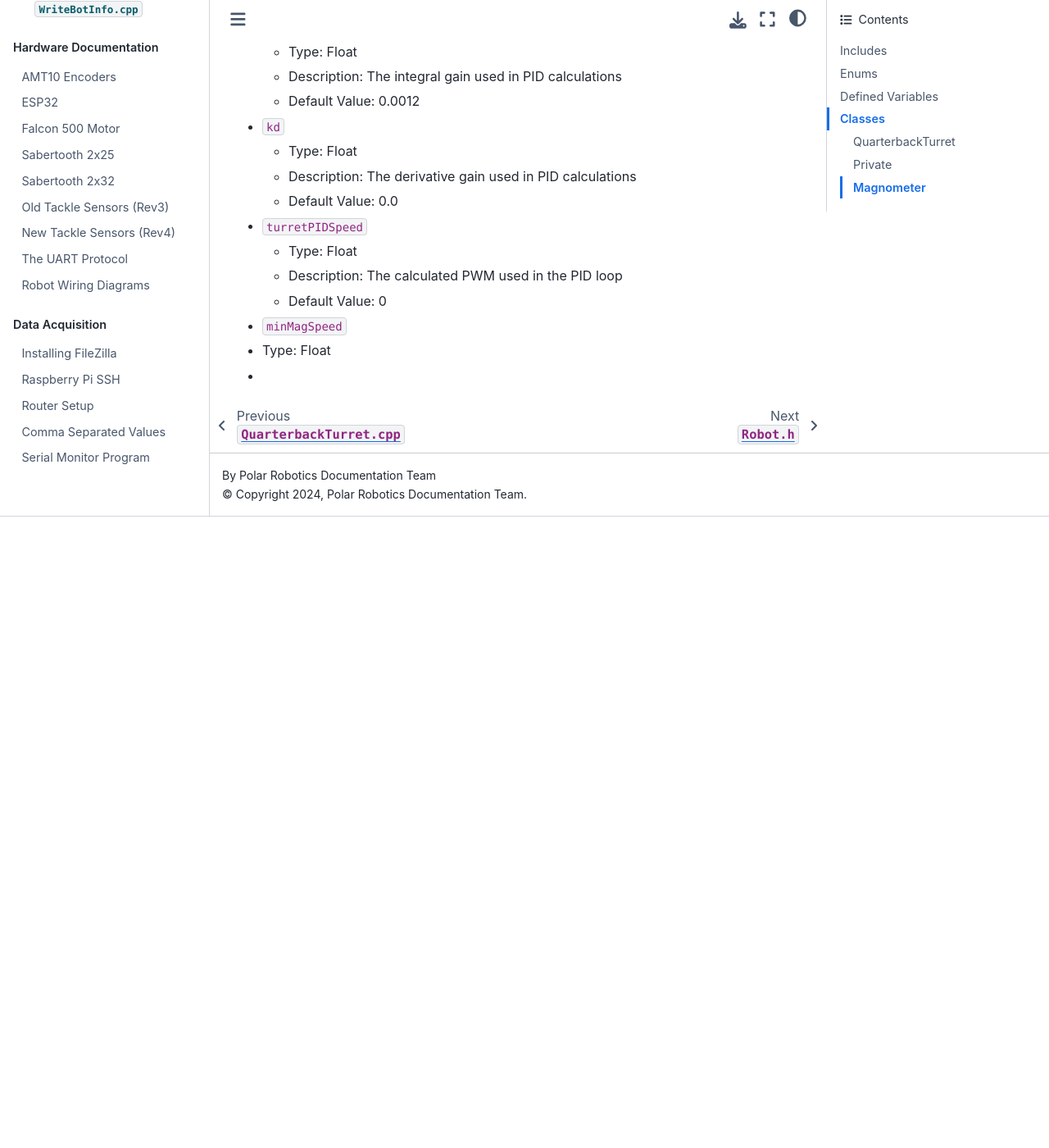
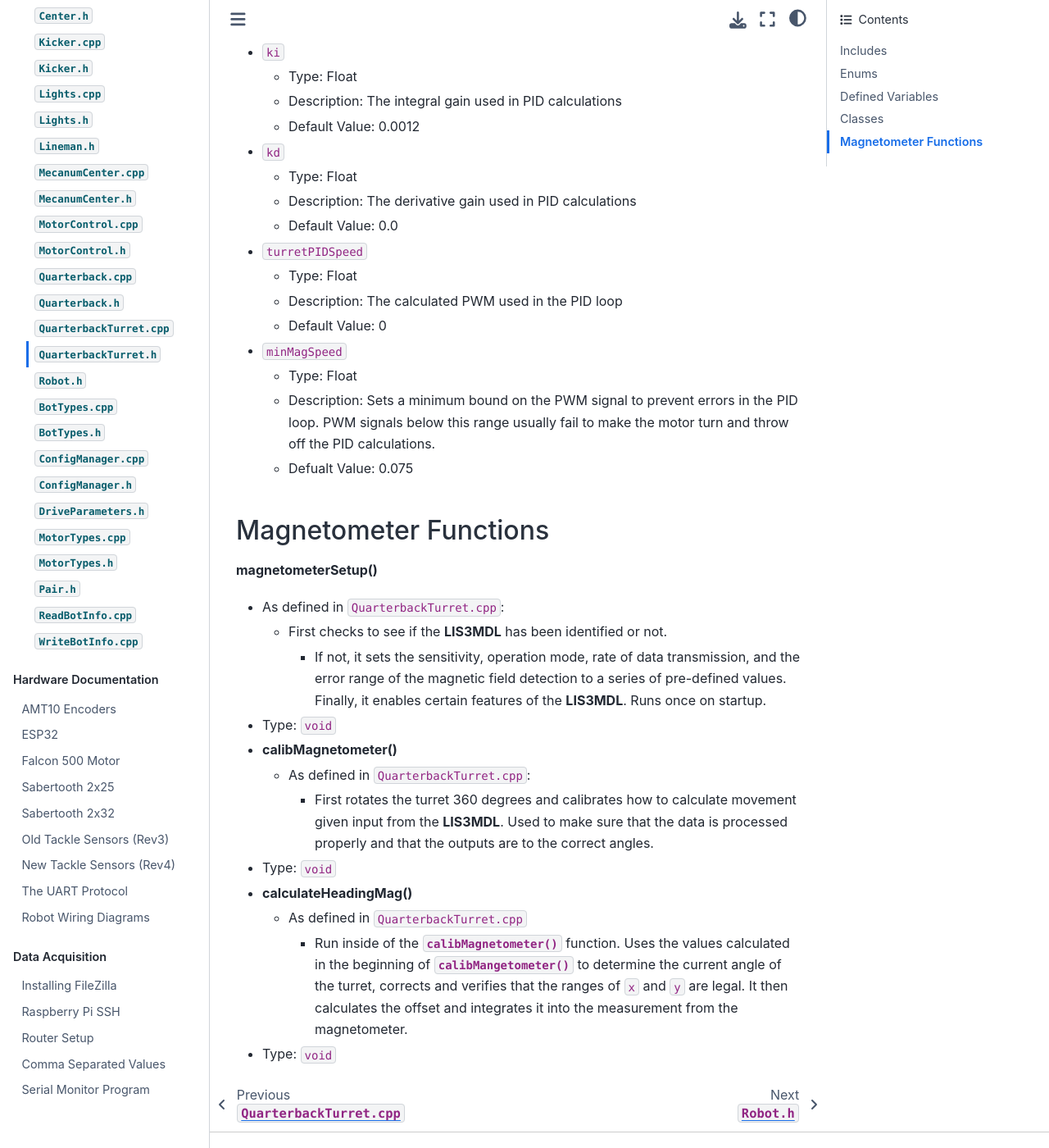
Before and after one commit to PolarRobotics/PR-Docs, a Sphinx documentation site: the page built from docs/source/codebase/robot/quarterback-turret-h.md, in a window 1280 px wide and 1400 px high, scrolled down 13964 px. Shown: the whole window at 82% size. Built offline with Sphinx 7.4.7 and the Sphinx Book theme 1.1.4, drawn with Linux system fonts in a browser that asks for light colours; before the commit the page ends 14594 px from its top, so only the background shows below that; some of the changed text lies outside the part shown.

Commit message:
began documenting the magnetometer functions

```diff
--- a/docs/source/codebase/robot/quarterback-turret-h.md
+++ b/docs/source/codebase/robot/quarterback-turret-h.md
@@ -402,11 +402,12 @@
   - Type: Integer Array
   - Description: An array of previously measured error values; used to average the collected error values and offset the random spikes in the magnetometer
   - Length: `PID_ERROR_AVG_ARRAY_LENGTH`
-  - Value: {0, 0, 0, 0, 0}
+  - Values: {0, 0, 0, 0, 0}
 
 - `prevErrorIndex`
   - Type: Integer
   - Description: Used to update the index accessed from the `prevErrorVals`, allows each index to be accessed over time
+  - Default Value: 0
 
 - `previousTime`
   - Type: Long
@@ -438,5 +439,24 @@
   - Description: The calculated PWM used in the PID loop
   - Default Value: 0
 - `minMagSpeed`
-- Type: Float
--
+  - Type: Float
+  - Description: Sets a minimum bound on the PWM signal to prevent errors in the PID loop. PWM signals below this range usually fail to make the motor turn and throw off the PID calculations.
+  - Defualt Value: 0.075
+
+## Magnetometer Functions
+
+**magnetometerSetup()**
+- As defined in `QuarterbackTurret.cpp`:
+  - First checks to see if the **LIS3MDL** has been identified or not.
+    - If not, it sets the sensitivity, operation mode, rate of data transmission, and the error range of the magnetic field detection to a series of pre-defined values. Finally, it enables certain features of the **LIS3MDL**. Runs once on startup.
+- Type: `void`
+
+- **calibMagnetometer()**
+  - As defined in `QuarterbackTurret.cpp`:
+    - First rotates the turret 360 degrees and calibrates how to calculate movement given input from the **LIS3MDL**. Used to make sure that the data is processed properly and that the outputs are to the correct angles.
+- Type: `void`
+
+- **calculateHeadingMag()**
+  - As defined in `QuarterbackTurret.cpp`
+    - Run inside of the **`calibMagnetometer()`** function. Uses the values calculated in the beginning of **`calibMangetometer()`** to determine the current angle of the turret, corrects and verifies that the ranges of `x` and `y` are legal. It then calculates the offset and integrates it into the measurement from the magnetometer.
+- Type: `void`
```
